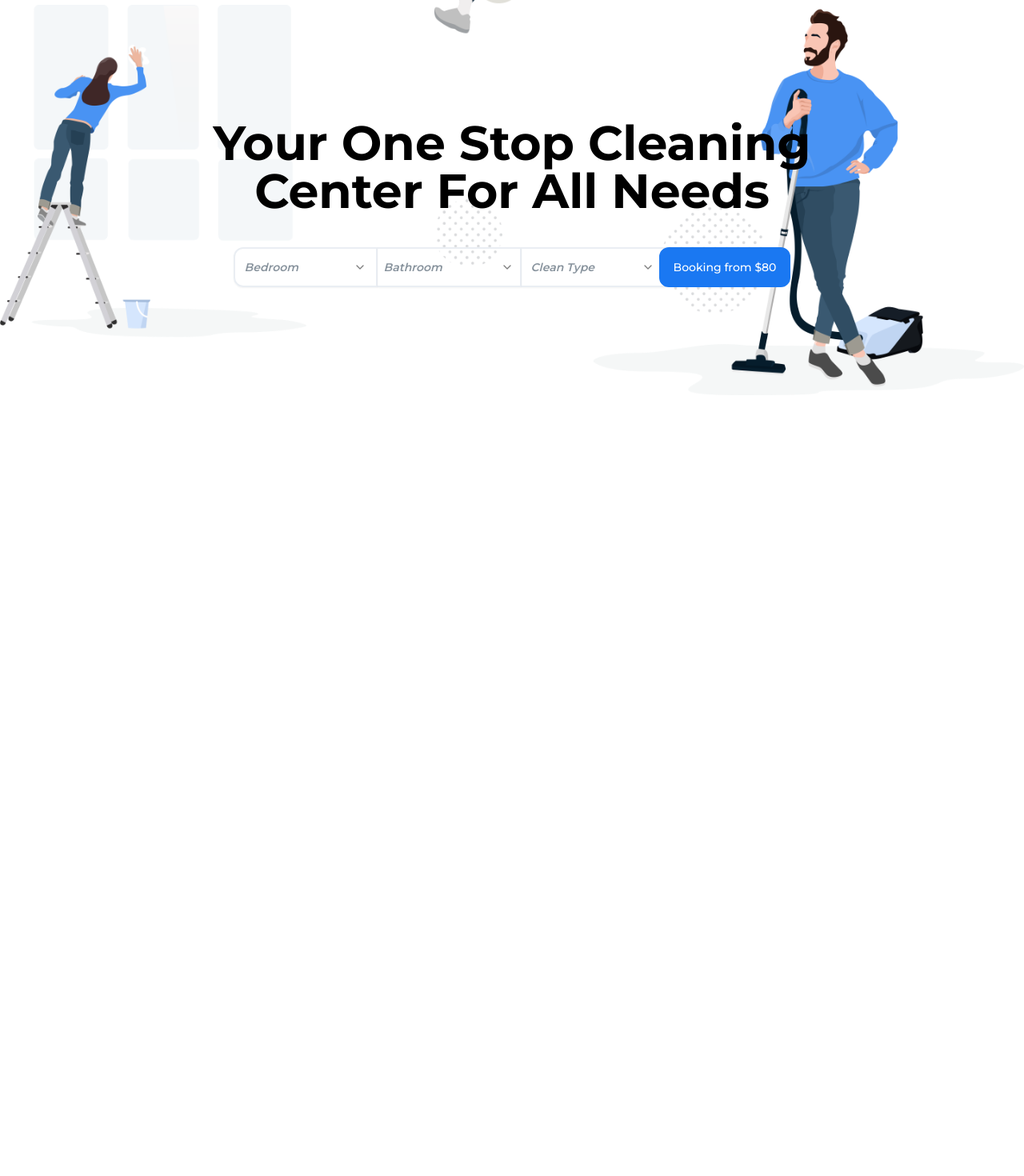
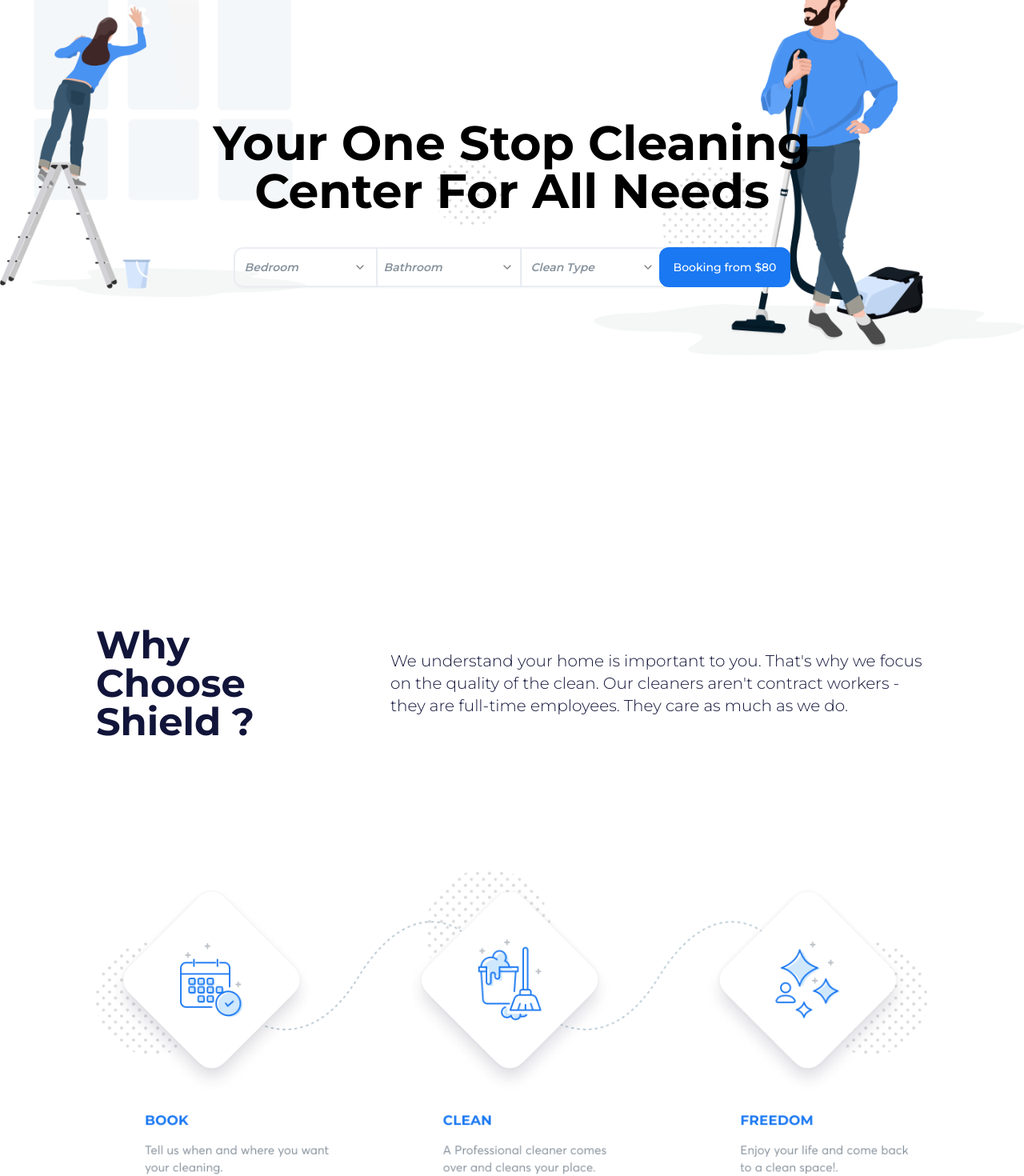
Before and after one commit to LazuardiFadhilah/clean-fe, a Next.js app: page / in a window 1280 px wide. Shown: the part 218-1688 px from the top of the page at 80% size. Before the commit the page ends 880 px from the top, so only its background shows below. Built offline with nearby package versions, Linux system fonts and the light colour scheme.

Commit message:
refactor: enhance layout and structure of DesktopHeroSection component

```diff
--- a/app/desktopSection.tsx
+++ b/app/desktopSection.tsx
@@ -15,10 +15,11 @@
   const [cleanType, setCleanType] = useState("");
 
   return (
+    <>
       <div className="relative w-full md:h-[300px] lg:h-[816px] flex flex-col items-center justify-center">
         <img
           src="/illu1.png"
-        className="w-full h-auto object-cover -mt-[100px] absolute inset-0 z-[-1]"
+          className="w-full h-auto object-cover -mt-[150px] absolute inset-0 z-[-1]"
           alt="Hero Image"
         />
         <div className="flex flex-col items-center justify-center">
@@ -143,5 +144,19 @@
           </div>
         </div>
       </div>
+      <div className="flex flex-row items-center justify-center md:gap-10 lg:gap-25 lg:px-30 w-full px-6 mt-10 lg:mt-30">
+        <h1 className="text-4xl xl:text-5xl text-start font-bold text-neutral-100">
+          Why Choose <br /> Shield ?
+        </h1>
+        <p className="text-left font-light text-xl text-neutral-100 w-full lg:max-w-2xl">
+          We understand your home is important to you. That&apos;s why we focus on
+          the quality of the clean. Our cleaners aren&apos;t contract workers - they
+          are full-time employees. They care as much as we do.
+        </p>
+      </div>
+      <div className="flex w-full px-6 lg:px-30 mt-40 items-center justify-center">
+        <img src="./content4.png" alt="" />
+      </div>
+    </>
   );
 }
```
Lines whose indentation alone changed are shown as unchanged.
